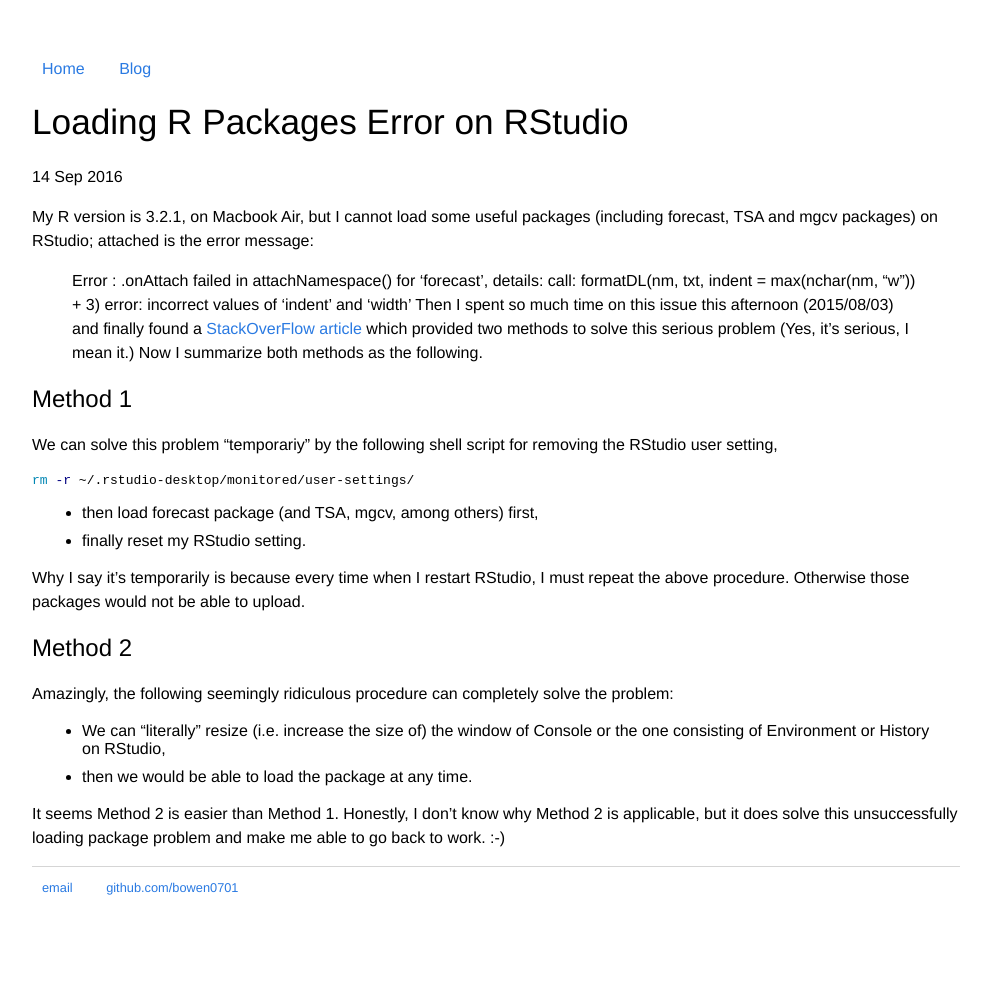
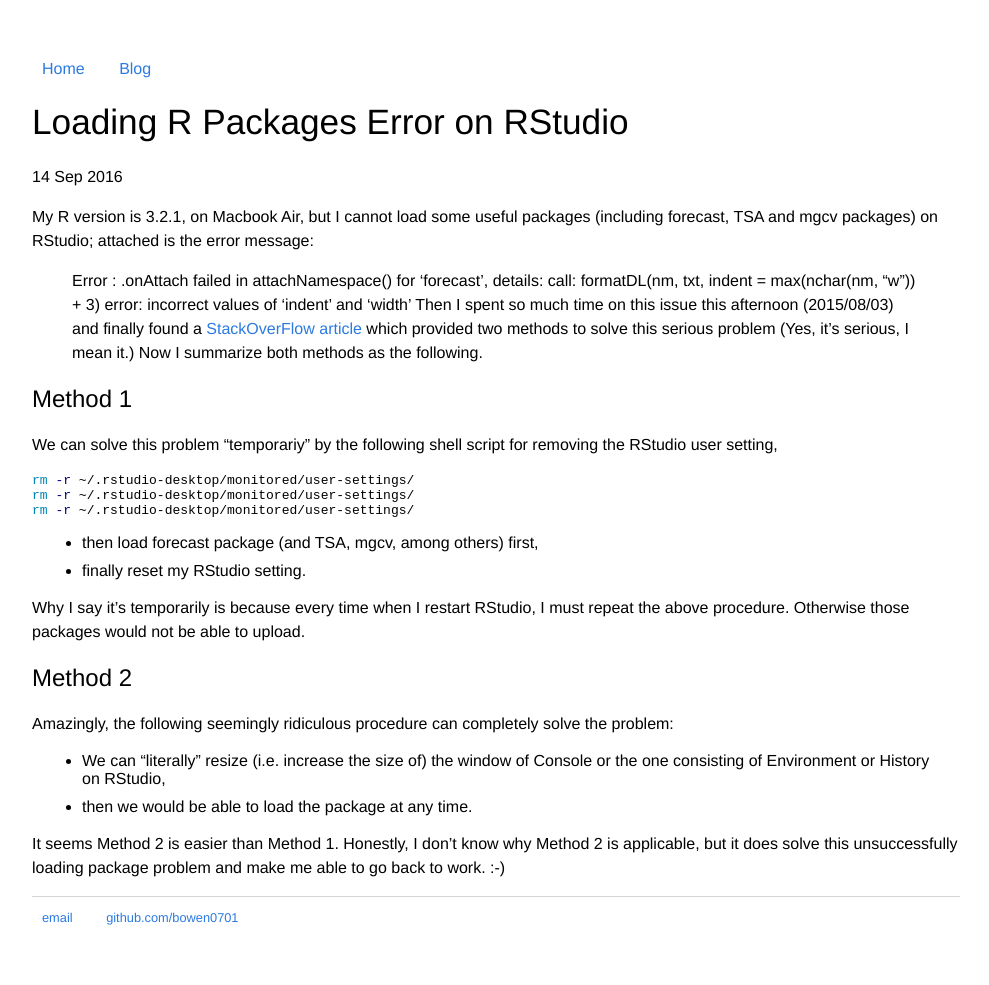
Before and after one commit to bowen0701/bowen0701.github.io, a Jekyll site: the page built from _posts/2016-09-14-rstudio-error.md, in a window 1280 px wide. Shown: the whole page, without its empty margins (144-1133 px from the left). Built offline with Jekyll 4.4.1, drawn with Linux system fonts in a browser that asks for light colours; before the commit the page ends 955 px from its top, so only the background shows below that.

Commit message:
Test code block

````diff
--- a/_posts/2016-09-14-rstudio-error.md
+++ b/_posts/2016-09-14-rstudio-error.md
@@ -14,6 +14,8 @@
 
 ```bash
 rm -r ~/.rstudio-desktop/monitored/user-settings/
+rm -r ~/.rstudio-desktop/monitored/user-settings/
+rm -r ~/.rstudio-desktop/monitored/user-settings/
 ```
 
 - then load forecast package (and TSA, mgcv, among others) first,
````
